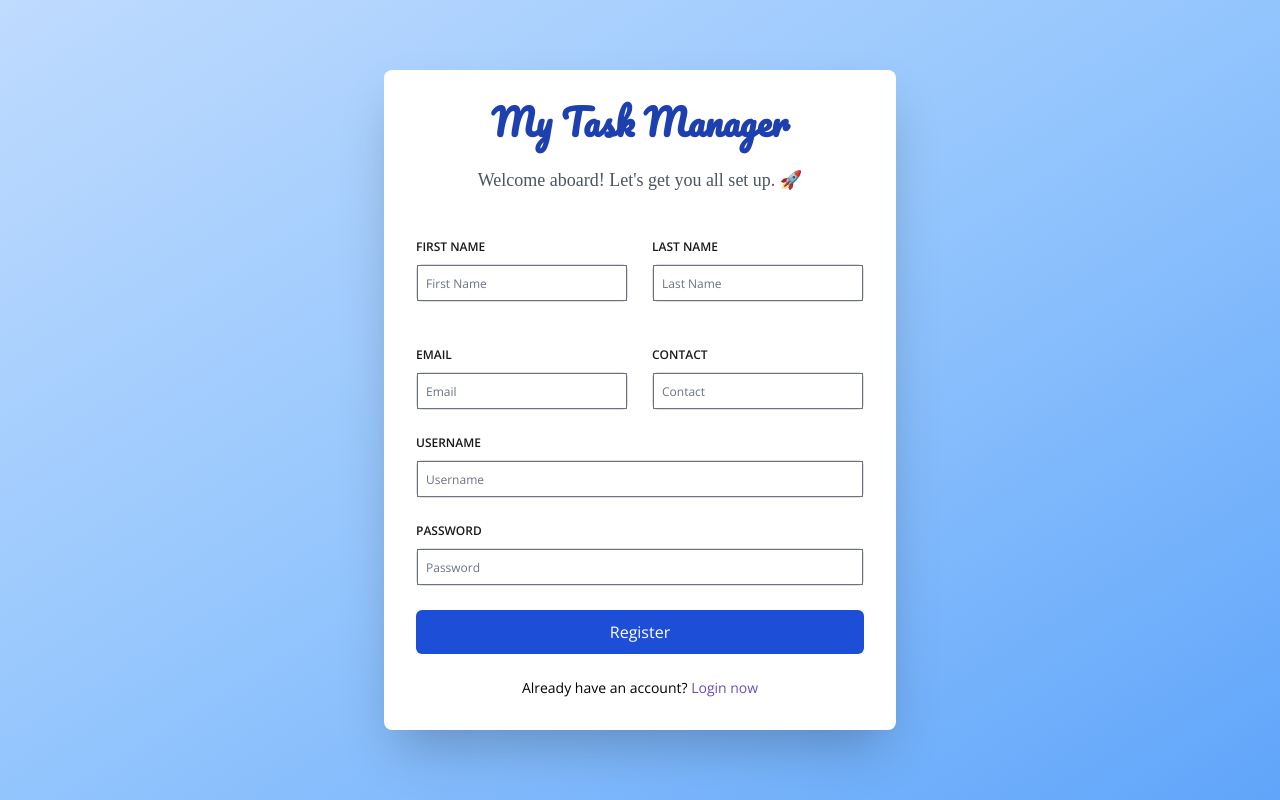
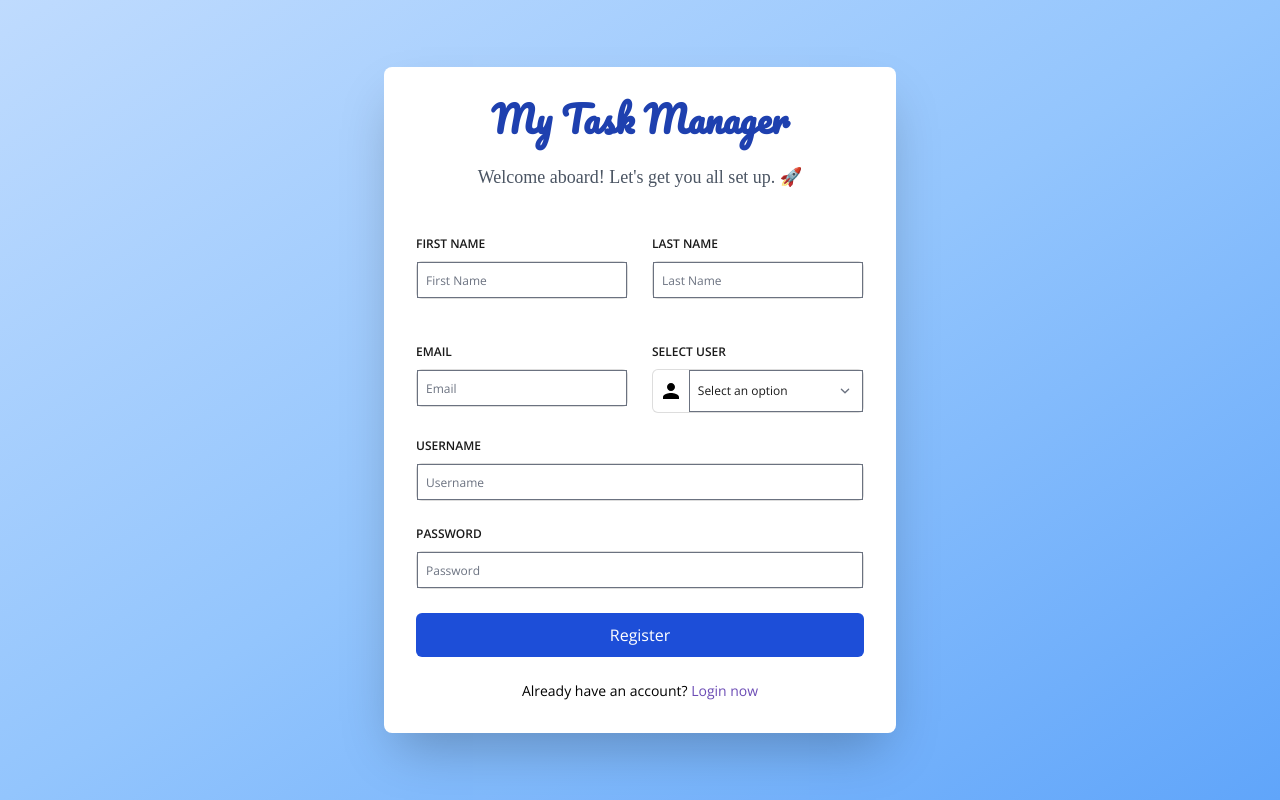
Before and after one commit to Shanb98/Task-Manager-Frontend, a React (Vite) app: page /Registration in a window 1280 px wide. Built offline with nearby package versions, Linux system fonts and the light colour scheme.

Commit message:
added select Feild

```diff
--- a/package.json
+++ b/package.json
@@ -10,9 +10,11 @@
     "preview": "vite preview"
   },
   "dependencies": {
+    "@emotion/styled": "^11.11.0",
     "@fortawesome/fontawesome-svg-core": "^6.5.1",
     "@fortawesome/free-solid-svg-icons": "^6.5.1",
     "@fortawesome/react-fontawesome": "^0.2.0",
+    "@mui/icons-material": "^5.15.14",
     "@tailwindcss/forms": "^0.5.7",
     "axios": "^1.6.8",
     "dayjs": "^1.11.10",
--- /dev/null
+++ b/src/components/mod/SelectField.jsx
@@ -0,0 +1,61 @@
+import React from "react";
+import { Field, ErrorMessage } from "formik";
+import * as MuiIcons from "@mui/icons-material";
+
+function SelectField({
+  label,
+  name,
+  boxcolor,
+  icon,
+  options,
+  handleChange,
+  values,
+}) {
+  const IconComponent = MuiIcons[icon];
+  const iconWrapperStyle = {
+    backgroundColor: boxcolor,
+  };
+
+  return (
+    <div className="form-field-container flex flex-col sm:mt-5 mt-2 w-full space-y-2">
+        <div className="form-field-label sm:flex justify-between w-full hidden">
+
+            <span className="text-[#1a1a1a] text-[12px] uppercase font-semibold ">
+                {label}
+            </span>
+            <ErrorMessage
+                name={name}
+                component="span"
+                className="text-red-600 text-[12px]"
+            />
+        </div>
+        <div className="form-field-input-container w-full rounded-[6px] h-[44px] bg-[#FFFFFF] border-[1px] border-[#565656] border-opacity-20 flex flex-row justify-between items-center">
+            <div
+                style={iconWrapperStyle}
+                className="w-[44px] h-[44px] rounded-bl-[6px] rounded-tl-[6px] flex justify-center items-center"
+                >
+                <IconComponent />
+            </div>
+                <Field
+                    as="select"
+                    name={name}
+                    className="w-full h-full p-2 bg-transparent outline-none text-[#1a1a1a] text-[12px] form-control form-field-input cursor-pointer"
+                    onChange={handleChange}
+                    value={values[name]}
+                    required
+                >
+                <option value="" disabled>
+                    Select an option
+                </option>
+                {options.map((option, index) => (
+                    <option key={index} value={option} className="w-full p-2">
+                    {option}
+                    </option>
+                ))}
+                </Field>
+        </div>
+    </div>
+  );
+}
+
+export default SelectField;
--- a/src/pages/Registration.jsx
+++ b/src/pages/Registration.jsx
@@ -3,6 +3,7 @@ import { Formik, Field, Form, ErrorMessage } from "formik";
 import * as Yup from "yup";
 import { Link, useNavigate } from "react-router-dom";
 import InputField from "../components/mod/InputField";
+import SelectField from "../components/mod/SelectField";
 import PrimaryButton from "../components/mod/PrimaryButton";
 import config from "../config";
 import axios from "axios";
@@ -16,7 +17,7 @@ function Registration() {
     firstName: Yup.string().required("Required"),
     lastName: Yup.string().required("Required"),
     email: Yup.string().email().required("Required"),
-    contact: Yup.string().required("Required"),
+    user: Yup.string().required("Required"),
     userID: Yup.string()
       .matches(/[0-9]/, "Password requires a number")
       .matches(/[a-z]/, "Password requires a lowercase letter")
@@ -62,7 +63,7 @@ return (
         firstName: "",
         lastName: "",
         email: "",
-        contact: "",
+        user: "",
         userID: "",
         password: "",
       }}
@@ -117,12 +118,13 @@ return (
               />
             </div>
             <div className="w-full md:w-1/2 px-3">
-              <InputField
-                label="Contact"
-                name="contact"
-                type="text"
-                placeholder="Contact"
+              <SelectField
+                label="Select User"
+                name='user'
+                icon="Person"
+                boxcolor="transparent"
                 handleChange={handleChange}
+                options={["Admin", "Regular"]}
                 values={values}
               />
             </div>
```
Also changed, not shown: 1 other file (tests, documents, lock files or other folders). Lines whose indentation alone changed are shown as unchanged.
